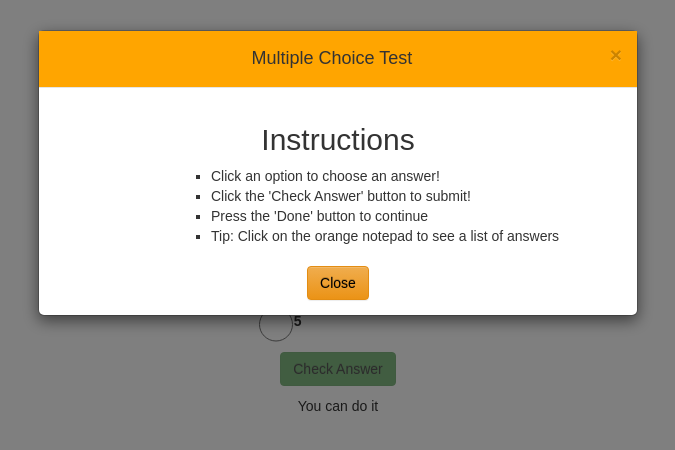
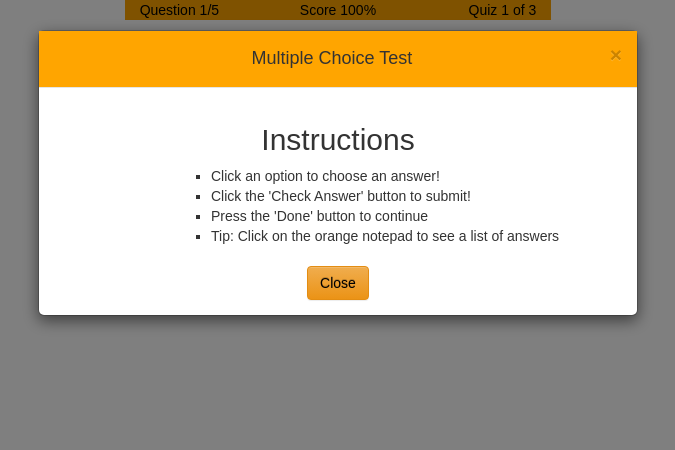
Before and after one commit to jcsmileyjr/Study-Buddy, a React (Create React App) app: page / in a window 1280 px wide. Shown: the top 450 px of the page, without its empty margins (302-977 px from the left). Built offline with nearby package versions, Linux system fonts and the light colour scheme.

Commit message:
Fix width issues

```diff
--- a/package.json
+++ b/package.json
@@ -15,7 +15,7 @@
     "redux": "^4.0.0"
   },
   "scripts": {
-    "start": "node index.js",
+    "start": "react-scripts start",
     "build": "react-scripts build",
     "heroku-postbuild": "npm run build",
     "test": "react-scripts test --env=jsdom",
--- a/src/App.js
+++ b/src/App.js
@@ -14,10 +14,9 @@ import FillInTheBlank from './Components/FillInTheBlank.js';
 import TopScore from './Components/TopScore.js';
 
 const styles = StyleSheet.create({
-  //create stripe grey lines throughout the app background as long as there is content
   appBackground:{
 	  minHeight: "100%",
-      '@media (min-width: 500px)': {
+      '@media (min-width: 765px) and (min-height: 850px)': {
       marginLeft: "auto",
 	  marginRight: "auto",
       float: "none !important",
```
